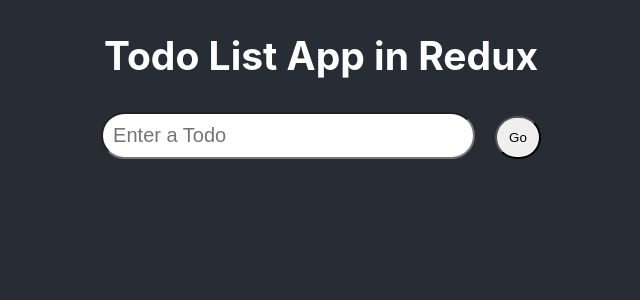
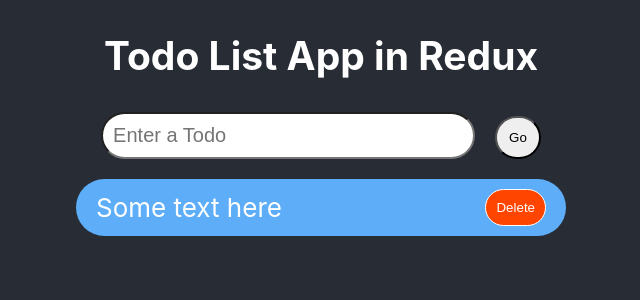
Before and after one commit to mainlyetcetera/todos-redux, a React (Create React App) app: page / in a window 1280 px wide. Shown: the top 300 px of the page, without its empty margins (319-959 px from the left). Built offline with nearby package versions, Linux system fonts and the light colour scheme.

Commit message:
Render a basic todo

```diff
--- a/src/App.css
+++ b/src/App.css
@@ -39,6 +39,7 @@ button {
 .allTodos {
   list-style: none;
   margin: 0;
+  margin-top: 10px;
   padding: 0;
 }
 
--- a/src/App.js
+++ b/src/App.js
@@ -16,6 +16,18 @@ const App = () => {
             Go
           </button>
         </form>
+        <ul className='allTodos'>
+          <li
+            className='singleTodo'
+          >
+            <span className='todoText'>Some text here</span>
+            <button
+              className='delete'
+            >
+              Delete
+            </button>
+          </li>
+        </ul>
       </header>
     </div>
   )
```
